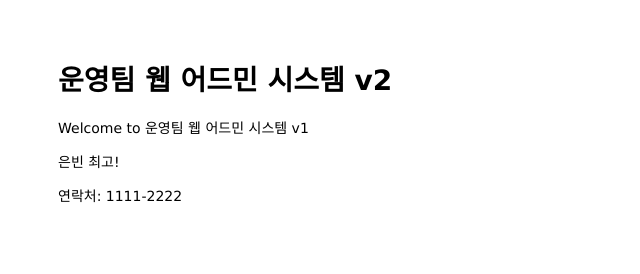
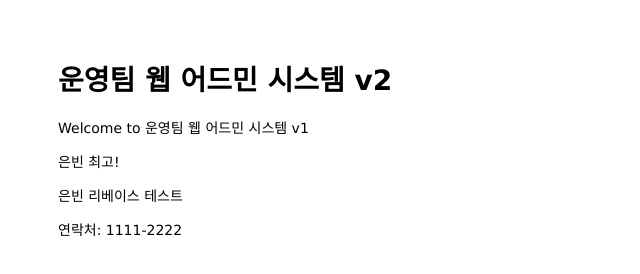
Before and after one commit to binbinbean/mastering-git-github, a website: page public/index.html in a window 1280 px wide. Shown: the whole page, without its empty margins (0-640 px from the left). Drawn offline with Linux system fonts and the light colour scheme.

Commit message:
Eunbin Rebase Test

```diff
--- a/public/index.html
+++ b/public/index.html
@@ -8,6 +8,7 @@
     <h1>운영팀 웹 어드민 시스템 v2</h1>
     <p>Welcome to 운영팀 웹 어드민 시스템 v1</p>
     <p>은빈 최고!</p>
+    <p>은빈 리베이스 테스트</p>
   </body>
 
   <footer>
```
